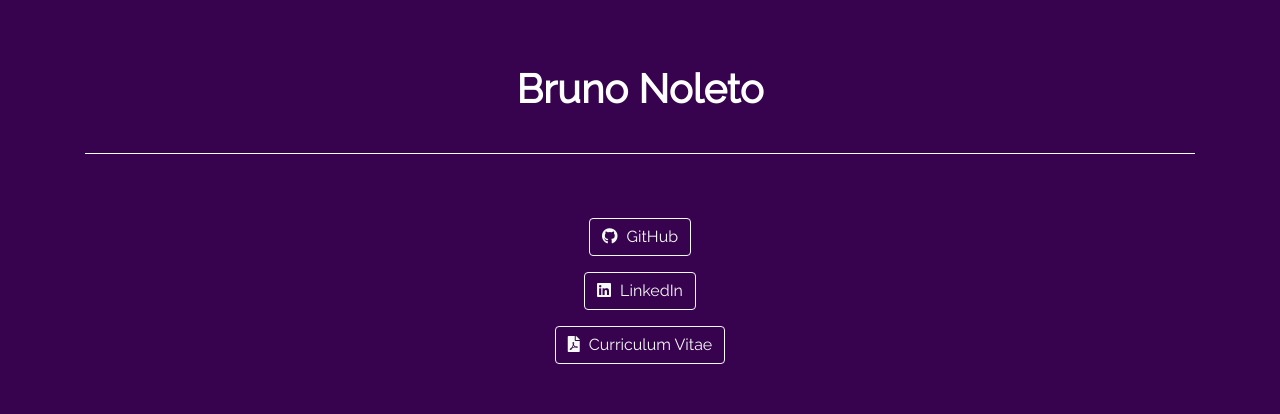
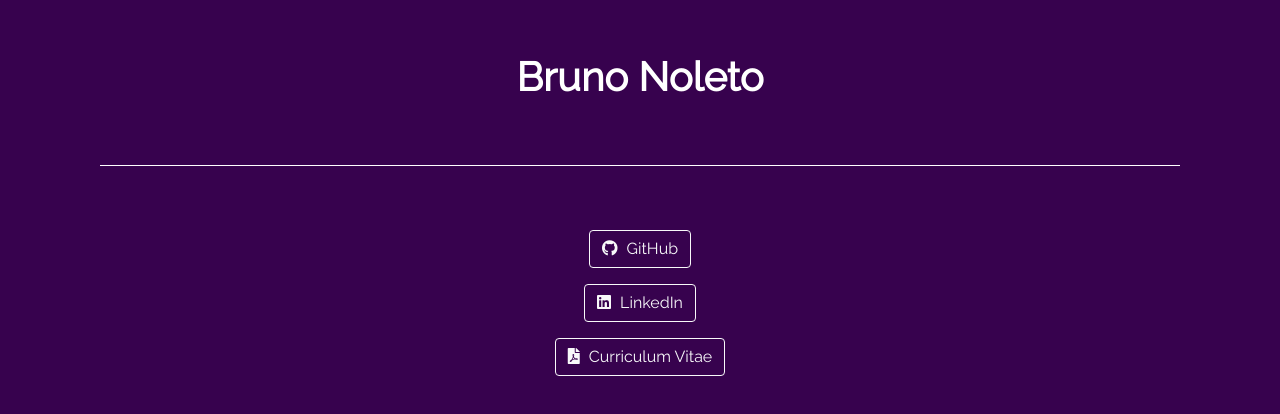
Before and after one commit to bnoleto/bnoleto.github.io, a plain HTML site: page index.html in a window 1280 px wide. Shown: the part 186-600 px from the top of the page. Drawn offline with nearby package versions, Linux system fonts and the light colour scheme.

Commit message:
consertado layout

```diff
--- a/css/estilo.css
+++ b/css/estilo.css
@@ -1,10 +1,13 @@
 /* Implementação manual da classe do bootstrap 3, bootstrap 4 não possui ela */
 .page-header {
-	padding-bottom: 2rem;
-	margin-top: 4rem;
-	margin-bottom: 2rem;
-	border-bottom: 1px solid #fff;
 	text-align: center;
+}
+
+.page-break {
+	margin: 4rem 0;
+	background: #fff;
+	height: 1px;
+	width: 100%;
 }
 
 *.unselectable {
@@ -22,16 +25,11 @@
 
 h1{
 	font-weight: bold;
+	margin: 0;
 }
 
 .container {
 	align-items: center;
-}
-
-#conteudo {
-	padding-top: 2rem;
-	margin-bottom: 4rem;
-	margin-top: 2rem;
 }
 
 #rodape {
--- a/index.html
+++ b/index.html
@@ -18,13 +18,6 @@
 		<link rel="stylesheet" href="https://use.fontawesome.com/releases/v5.6.3/css/all.css" integrity="sha384-UHRtZLI+pbxtHCWp1t77Bi1L4ZtiqrqD80Kn4Z8NTSRyMA2Fd33n5dQ8lWUE00s/" crossorigin="anonymous">
 
 
-		<!-- HTML5 shim and Respond.js for IE8 support of HTML5 elements and media queries -->
-		<!-- WARNING: Respond.js doesn't work if you view the page via file:// -->
-		<!--[if lt IE 9]>
-		  <script src="https://oss.maxcdn.com/html5shiv/3.7.2/html5shiv.min.js"></script>
-		  <script src="https://oss.maxcdn.com/respond/1.4.2/respond.min.js"></script>
-		<![endif]-->
-
 		<!-- jQuery (necessary for Bootstrap's JavaScript plugins) -->
 		<script src="https://ajax.googleapis.com/ajax/libs/jquery/1.11.3/jquery.min.js"></script>
 		<!-- Include all compiled plugins (below), or include individual files as needed -->
@@ -35,8 +28,12 @@
 		<div id="fundo" class="d-flex align-items-center unselectable">
 			<div class="container">
 				<div style="position: relative; height:90%">
-					<div class="page-header col-sm-12">
+					<div class="page-header col-12">
 						<h1>Bruno Noleto</h1>
+					</div>
+
+					<div class="col-12">
+						<div class="page-break"></div>
 					</div>
 
 					<div id="conteudo">
```
